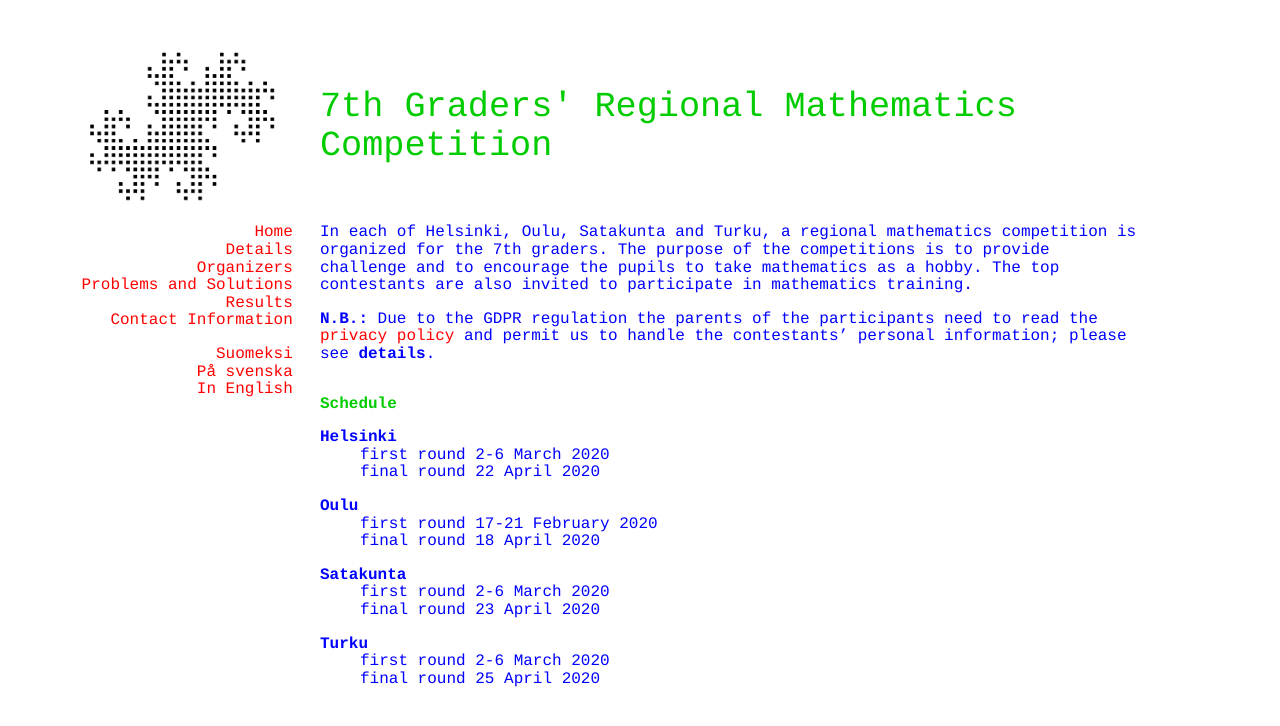
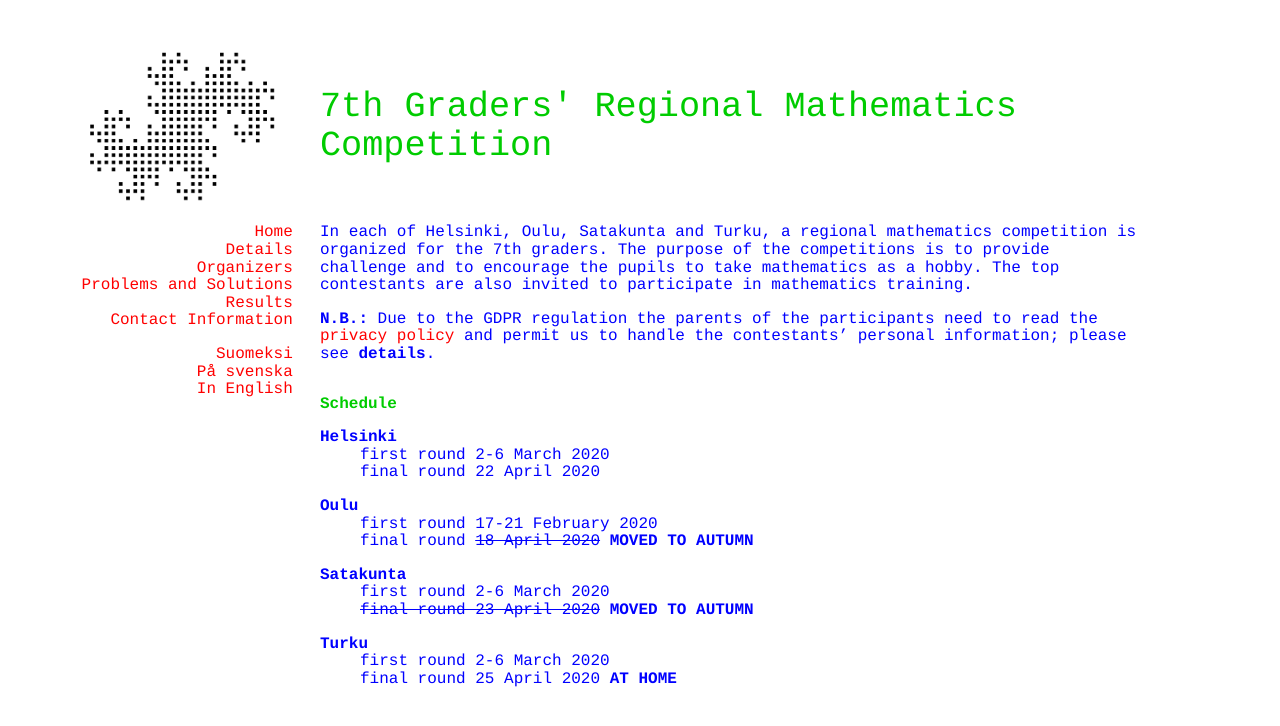
Before and after one commit to matematiikkakilpailut/matematiikkakilpailut.github.io, a Jekyll site: the page built from seiskat/en/index.html, in a window 1280 px wide. Shown: the top 726 px of the page. Built offline with Jekyll 4.4.1, drawn with Linux system fonts in a browser that asks for light colours.

Commit message:
Update index.html
finaalien päivämäärien korjausta

```diff
--- a/seiskat/en/index.html
+++ b/seiskat/en/index.html
@@ -16,12 +16,15 @@
 
 <dl>
   <dt>Helsinki</dt>
-  <dd>first round 2-6 March 2020</dd> <dd>final round 22 April 2020</dd>
+  <dd>first round 2-6 March 2020</dd>
+  <dd>final round 22 April 2020</dd>
   <dt>Oulu</dt>
-  <dd>first round 17-21 February 2020</dd> <dd>final round 18 April 2020</dd>
+  <dd>first round 17-21 February 2020</dd>
+  <dd>final round <strike>18 April 2020</strike><b> MOVED TO AUTUMN</b></dd>
   <dt>Satakunta</dt>
-  <dd>first round 2-6 March 2020</dd> <dd>final round 23 April 2020</dd>
+  <dd>first round 2-6 March 2020</dd>
+  <dd><strike>final round 23 April 2020</strike><b> MOVED TO AUTUMN</b></dd>
   <dt>Turku</dt>
   <dd>first round 2-6 March 2020</dd>
-  <dd>final round 25 April 2020</dd>
+  <dd>final round 25 April 2020<b> AT HOME</b></dd>
 </dl>
```
